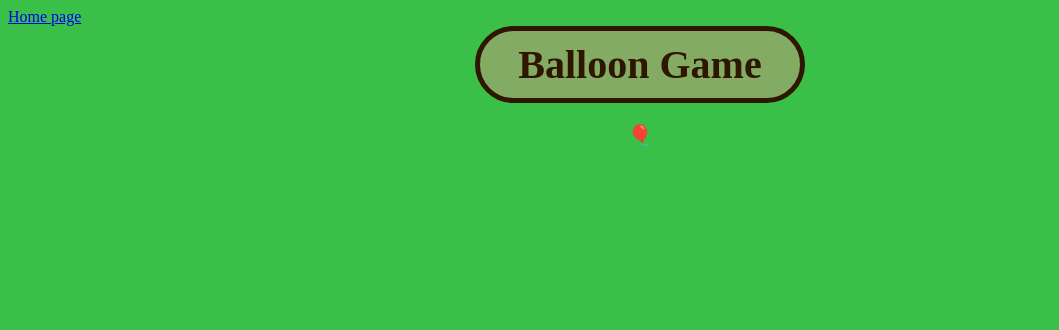
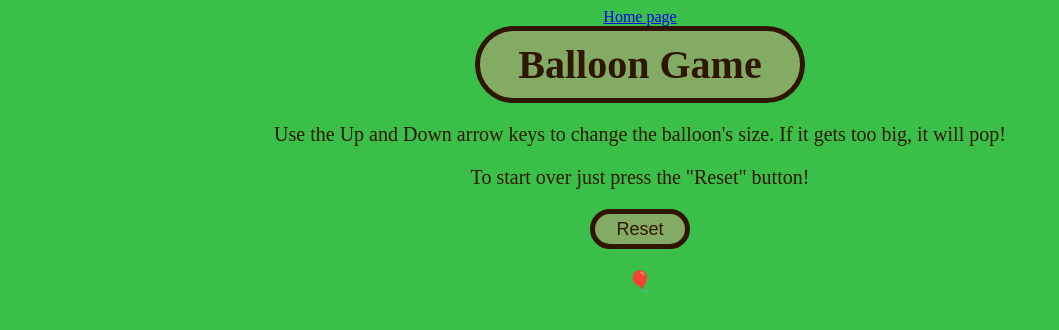
Before and after one commit to markerthrower04/markerthrower04.github.io, a plain HTML site: page ballon.html in a window 1280 px wide. Shown: the whole page, without its empty margins (0-1059 px from the left). Drawn offline with Linux system fonts and the light colour scheme.

Commit message:
add reset button to balloon game

```diff
--- a/ballon.html
+++ b/ballon.html
@@ -9,6 +9,7 @@
     body {
       background-color: #3ac048;
       color: #2f1600;
+      text-align: center;
     }
 
     h1{
@@ -26,6 +27,18 @@
       font-size: 20px;
       text-align: center;
     }
+
+    button{
+    background-color: #84ab63;
+    color: #2f1600;
+    --secondary: #2f1600;
+    border: 5px solid #2f1600;
+    border-radius: 500px;
+    cursor: pointer;
+    width: 100px;
+    height: 40px;
+    font-size: large;
+    }
   </style>
 
 </head>
@@ -33,6 +46,13 @@
  <a href="index.html">Home page</a>
 
   <h1>Balloon Game</h1>
+  <p>Use the Up and Down arrow keys to change the balloon's size. If it gets too big, it will pop!</p>
+  <p>To start over just press the "Reset" button!</p>
+
+  <div>
+    <button id="reset" onclick="myreset()">Reset</button>
+  </div>
+
   <p id="balloon">🎈</p>
 
 <script>
@@ -58,6 +78,12 @@
       }
     balloon.style.fontSize = fontsize + 'px';
   }
+  function myreset(){
+    fontsize = 20;
+    balloon.style.fontSize = fontsize + 'px';
+    balloon.textContent = '🎈';
+    window.addEventListener('keydown',mykeydown);
+  }
 </script>
 
 </body>
```
Also changed, not shown: clicker_Game.html (+7 -3 lines).
